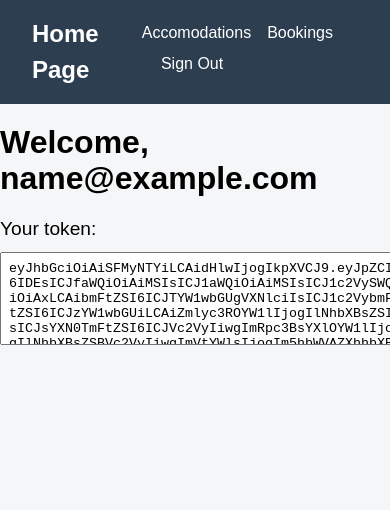
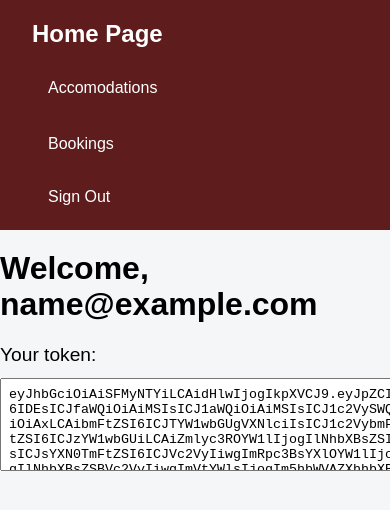
Before and after one commit to emmanuelenriqueposada/proyecto_apis, a React (Vite) app: page /dashboard in a window 390 px wide. Shown: the top 510 px of the page. Built offline with nearby package versions, Linux system fonts and the light colour scheme; sample sign-in values are in the browser's storage.

Commit message:
Agregando medias Querys

```diff
--- a/src/assets/Navbar_1.css
+++ b/src/assets/Navbar_1.css
@@ -22,7 +22,65 @@
   border: none;
   cursor: pointer;
   font-size: 1rem;
+}/* src/assets/Navbar_1.css */
+
+.navbar {
+  display: flex;
+  justify-content: space-between;
+  align-items: center;
+  background-color: #5f1c1c;
+  padding: 1rem 2rem;
+  color: white;
+  flex-wrap: wrap;
 }
+
+.navbar-logo {
+  font-size: 1.5rem;
+  font-weight: bold;
+}
+
+.navbar-links {
+  display: flex;
+  gap: 1rem;
+}
+
+.navbar-links a,
+.navbar-links button {
+  color: white;
+  text-decoration: none;
+  background: none;
+  border: none;
+  font-size: 1rem;
+  cursor: pointer;
+  transition: color 0.3s ease;
+}
+
+.navbar-links a:hover,
+.navbar-links button:hover {
+  color: #d4af37;
+}
+
+/* ✅ Responsive: menú colapsado en pantallas pequeñas */
+@media (max-width: 768px) {
+  .navbar {
+    flex-direction: column;
+    align-items: flex-start;
+  }
+
+  .navbar-links {
+    flex-direction: column;
+    width: 100%;
+    margin-top: 1rem;
+  }
+
+  .navbar-links a,
+  .navbar-links button {
+    width: 100%;
+    text-align: left;
+    padding: 0.5rem 0;
+  }
+}
+
 
 .navbar-links button:hover,
 .navbar-links a:hover {
```
Also changed, not shown: src/assets/Bookings.css (+30 -3 lines).
